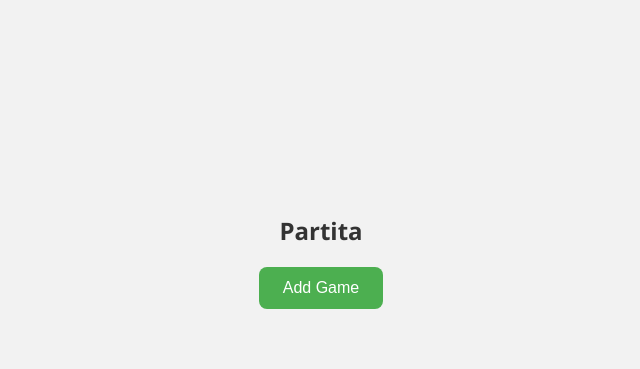
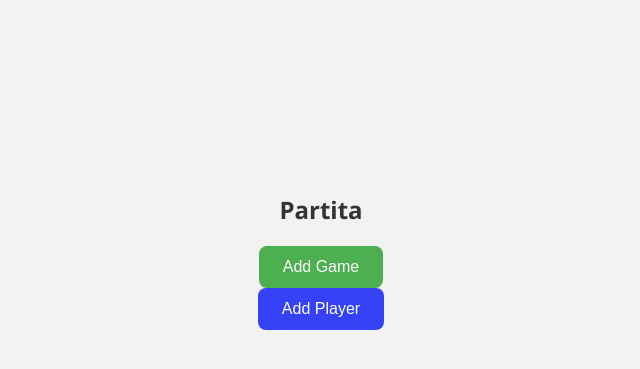
Before and after one commit to DavideMagazzini/Foosball-Ranking-System, a Flask app: page / in a window 1280 px wide. Shown: the part 148-517 px from the top of the page, without its empty margins (319-959 px from the left). Run offline with Flask 3, Linux system fonts and the light colour scheme.

Commit message:
Added addplayerbutton

```diff
--- a/app.py
+++ b/app.py
@@ -1,10 +1,22 @@
-from flask import Flask, render_template
+from flask import Flask, render_template, jsonify
+from database.DatabaseWrapper import DatabaseWrapper
+from models.player import Player
 app = Flask(__name__)
+
+db_wrap = DatabaseWrapper()
 
 @app.route("/")
 def home():
     return render_template("index.html")
 
+@app.route('/esegui-azione', methods=['POST'])
+def esegui_azione():
+    # Il tuo codice Python viene eseguito qui
+    print("Pulsante premuto! Eseguo la funzione Python tramite JavaScript.")
+    db_wrap.addPlayer(Player('Prima', 'Prova'))
+
+    messaggio_di_successo = {"status": "OK", "messaggio": "Azione eseguita con successo!"}
+    return jsonify(messaggio_di_successo)
 
 if __name__ == "__main__":
     app.run(debug=True)
--- a/templates/index.html
+++ b/templates/index.html
@@ -33,6 +33,21 @@
 
     #addGameBtn:hover {
       background-color: #45a049;
+    }
+
+    #addPlayerBtn {
+      background-color: #3441f5;
+      color: white;
+      border: none;
+      padding: 12px 24px;
+      font-size: 16px;
+      border-radius: 8px;
+      cursor: pointer;
+      transition: background 0.3s;
+    }
+
+    #addPlayerBtn:hover {
+      background-color: #1d19fa;
     }
 
     .modal {
@@ -144,6 +159,7 @@
 
   <h2>Partita</h2>
   <button id="addGameBtn">Add Game</button>
+  <button id="addPlayerBtn">Add Player</button>
 
   <!-- Modale selezione giocatori -->
   <div id="playerModal" class="modal">
@@ -169,6 +185,7 @@
     const modalContent = document.getElementById("modalContent");
     const playerList = document.getElementById("playerList");
     const addGameBtn = document.getElementById("addGameBtn");
+    const addPlayerBtn = document.getElementById("addPlayerBtn");
     const modalTitle = document.getElementById("modalTitle");
 
     const finalModal = document.getElementById("finalModal");
@@ -195,6 +212,28 @@
       updateModalStyle();
       updatePlayerList();
       modal.style.display = "flex";
+    };
+
+    addPlayerBtn.onclick = function () {
+      modal.style.display = "flex"
+      fetch('/add-player', {
+        method: 'POST',
+        headers: {
+          'Content-Type': 'application/json',
+        },
+        body: JSON.stringify(playerData),
+      })
+      .then(response => response.json())
+      .then(data => {
+        console.log('Success:', data);
+        alert('Player added successfully!');
+        modal.style.display = "none"; // Close modal on success
+        playerForm.reset(); // Clear the form fields
+      })
+      .catch((error) => {
+        console.error('Error:', error);
+        alert('Error adding player.');
+      });
     };
 
     function updateModalStyle() {
```
